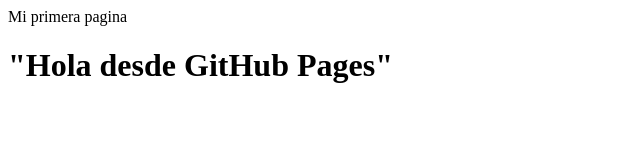
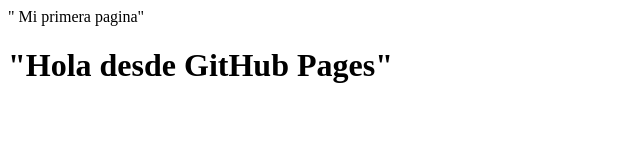
Before and after one commit to YuriiFliak/mi-pagina, a plain HTML site: page index.html in a window 1280 px wide. Shown: the full height of the page, 0-640 px from the left. Drawn offline with Linux system fonts and the light colour scheme.

Commit message:
Update index.html

```diff
--- a/index.html
+++ b/index.html
@@ -1,9 +1,9 @@
 <!DOCTYPE html>
 <html>
 <head>
-    <tittle> Mi primera pagina</tittle>
+    <tittle>" Mi primera pagina" </tittle>
 </head>
 <body>
-    <h1>"Hola desde GitHub Pages"</h1>
+    <h1> "Hola desde GitHub Pages" </h1>
 </body>
 </html>
```
